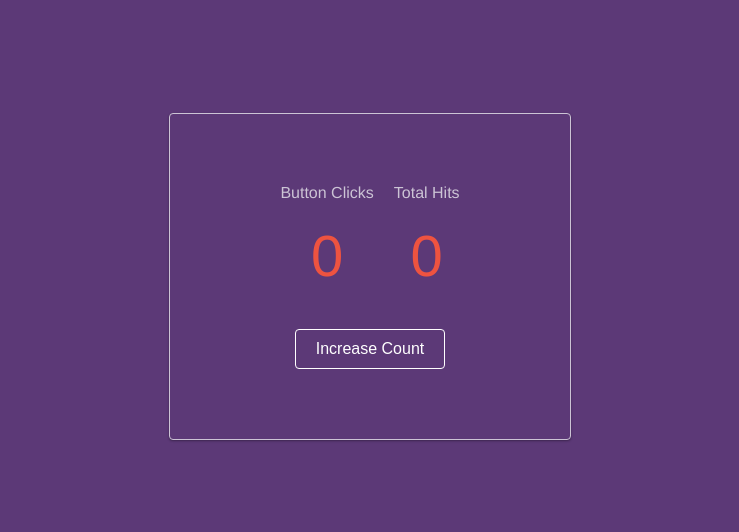
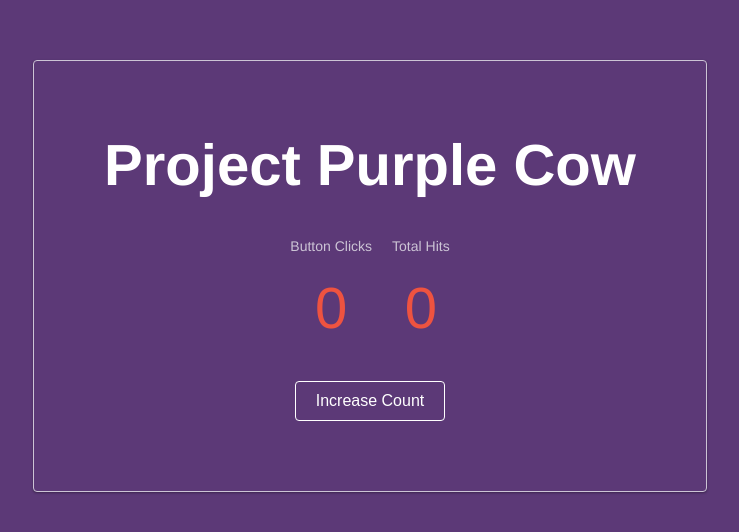
Before and after one commit to more-coffee-more-code/fearless-trial-project, a Vue app: page / in a window 1280 px wide. Shown: the part 124-656 px from the top of the page, without its empty margins (270-1009 px from the left). Built offline with nearby package versions, Linux system fonts and the light colour scheme.

Commit message:
style updates; removed unused logo

```diff
--- a/src/assets/global-styles.scss
+++ b/src/assets/global-styles.scss
@@ -1,3 +1,4 @@
+// colors
 $white: #fff;
 $dark-violet: #5c3977;
 $light-violet: #ccc4d5;
@@ -5,4 +6,5 @@ $red-orange: #ee5340;
 
 // font sizes
 $large-font-size: 58px;
-$base-font-size: 16px
+$base-font-size: 16px;
+$small-font-size: 14px;
--- a/src/components/CounterInterface.vue
+++ b/src/components/CounterInterface.vue
@@ -1,6 +1,7 @@
 <template>
   <div class="counter-interface">
     <div class="counter-interface__content">
+      <h3 class="counter-interface__headline">Project Purple Cow</h3>
       <div class="counter-interface__displays">
         <number-display class="counter-interface__display" :currentCount="this.count" :displayCount="true"/>
         <number-display class="counter-interface__display" :totalHits="this.hits" :displayHits="true"/>
@@ -49,7 +50,7 @@ export default {
   background-color: $dark-violet;
   border: solid 1px $light-violet;
   border-radius: 4px;
-  width: 400px;
+  width: auto;
   margin: 0 auto;
   box-shadow: 0 1px 3px rgba(0,0,0,0.12), 0 1px 2px rgba(0,0,0,0.24);
   transition: all 0.3s;
@@ -57,6 +58,12 @@ export default {
 
   &:hover {
     box-shadow: 0 14px 28px rgba(0,0,0,0.25), 0 10px 10px rgba(0,0,0,0.22);
+  }
+
+  &__headline {
+    color: $white;
+    margin-bottom: 40px;
+    font-size: $large-font-size;
   }
 
   &__content {
--- a/src/components/NumberDisplay.vue
+++ b/src/components/NumberDisplay.vue
@@ -35,7 +35,7 @@ export default {
       &:before {
         content: 'Total Hits';
         padding-bottom: 20px;
-        font-size: $base-font-size;
+        font-size: $small-font-size;
         color: $light-violet;
       }
     }
@@ -44,7 +44,7 @@ export default {
       &:before {
         content: 'Button Clicks';
         padding-bottom: 20px;
-        font-size: $base-font-size;
+        font-size: $small-font-size;
         color: $light-violet;
       }
     }
```
Also changed, not shown: src/assets/logo.png (deleted).
